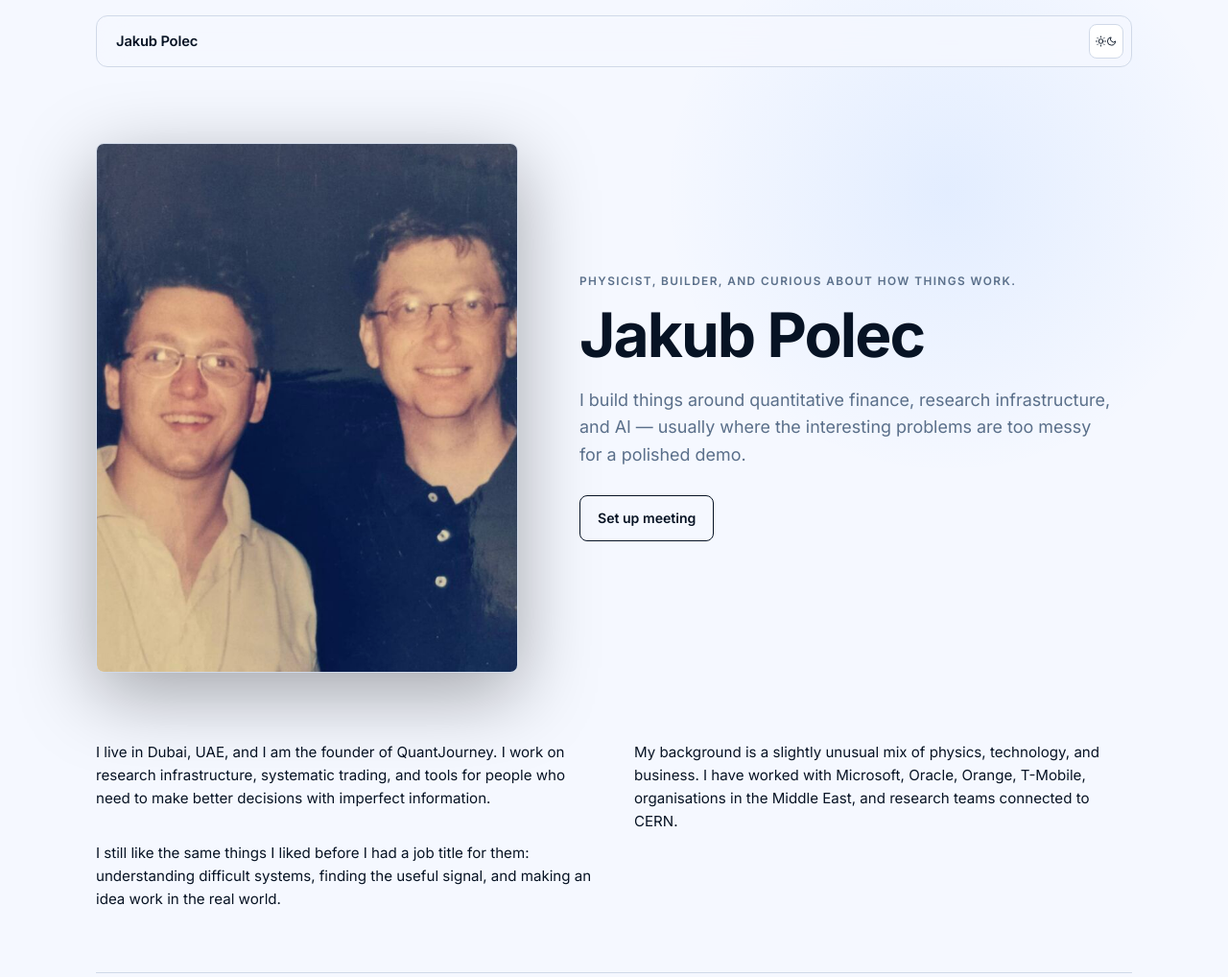
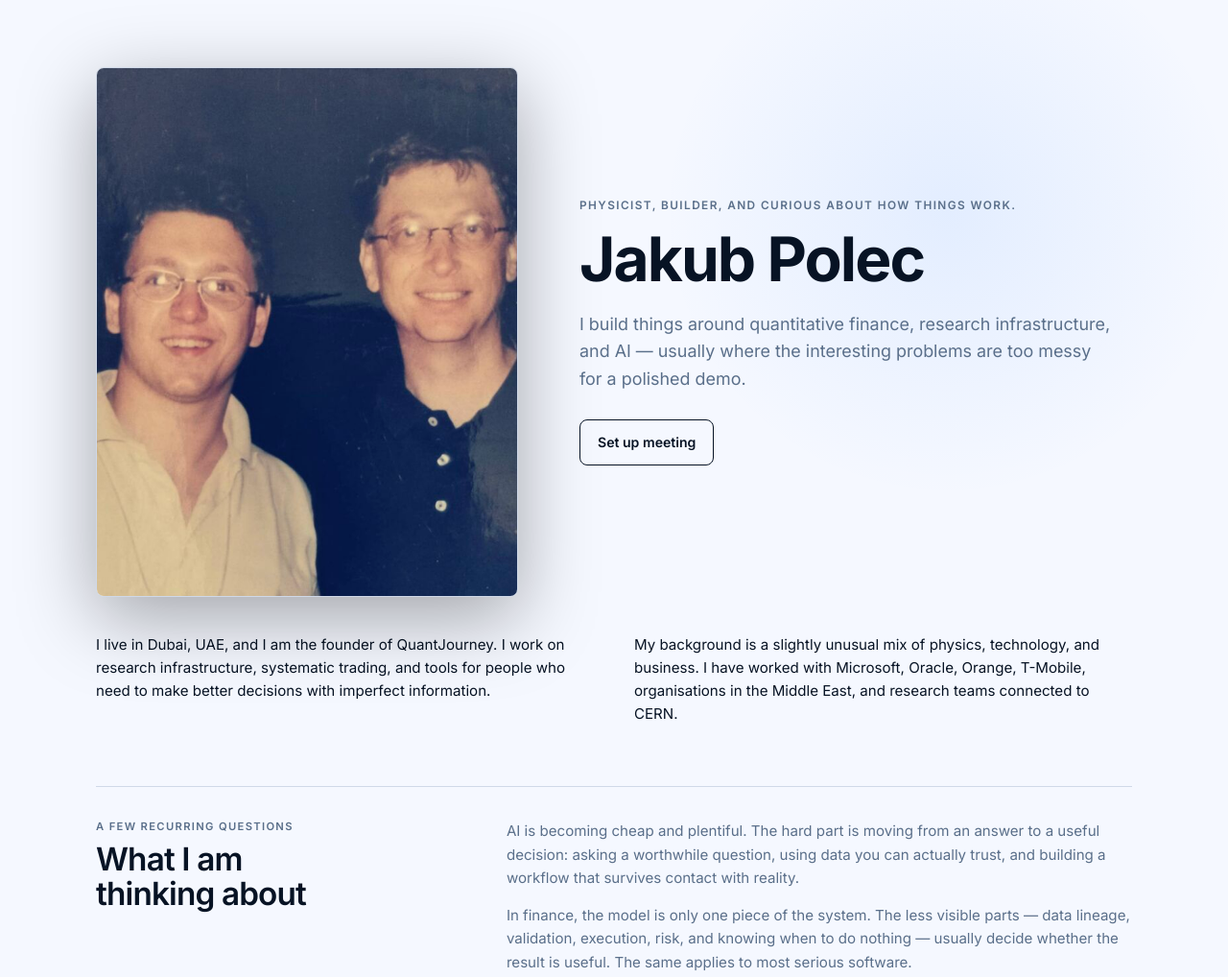
Before and after one commit to jpolec/jpolec.github.io, an Astro site: page / in a window 1280 px wide. Shown: the top 1018 px of the page at 96% size. Built offline with nearby package versions, Linux system fonts and the light colour scheme; Astro itself is replaced by a stand-in of ours.

Commit message:
Simplify single-page homepage layout

```diff
--- a/src/components/NavBar.astro
+++ /dev/null
@@ -1,119 +0,0 @@
----
----
-
-<nav class="nav-bar" aria-label="Main navigation">
-  <div class="nav-inner">
-    <a href="/" class="nav-logo">Jakub Polec</a>
-    <button class="theme-toggle" id="themeToggle" aria-label="Toggle theme">
-      <!-- Sun icon (shown in dark mode → click to switch to light) -->
-      <svg class="icon-sun" width="20" height="20" viewBox="0 0 24 24" fill="none" stroke="currentColor" stroke-width="2" stroke-linecap="round" stroke-linejoin="round">
-        <circle cx="12" cy="12" r="5" />
-        <line x1="12" y1="1" x2="12" y2="3" />
-        <line x1="12" y1="21" x2="12" y2="23" />
-        <line x1="4.22" y1="4.22" x2="5.64" y2="5.64" />
-        <line x1="18.36" y1="18.36" x2="19.78" y2="19.78" />
-        <line x1="1" y1="12" x2="3" y2="12" />
-        <line x1="21" y1="12" x2="23" y2="12" />
-        <line x1="4.22" y1="19.78" x2="5.64" y2="18.36" />
-        <line x1="18.36" y1="5.64" x2="19.78" y2="4.22" />
-      </svg>
-      <!-- Moon icon (shown in light mode → click to switch to dark) -->
-      <svg class="icon-moon" width="20" height="20" viewBox="0 0 24 24" fill="none" stroke="currentColor" stroke-width="2" stroke-linecap="round" stroke-linejoin="round">
-        <path d="M21 12.79A9 9 0 1 1 11.21 3 7 7 0 0 0 21 12.79z" />
-      </svg>
-    </button>
-  </div>
-</nav>
-
-<script>
-  const toggle = document.getElementById('themeToggle');
-  const html = document.documentElement;
-
-  if (toggle) {
-    toggle.addEventListener('click', function () {
-      const next = html.getAttribute('data-theme') === 'dark' ? 'light' : 'dark';
-      html.setAttribute('data-theme', next);
-      localStorage.setItem('theme', next);
-    });
-  }
-</script>
-
-<style>
-  .nav-bar {
-    position: fixed;
-    top: 0;
-    left: 0;
-    right: 0;
-    z-index: 100;
-    display: flex;
-    justify-content: center;
-    padding: 16px 20px;
-    pointer-events: none;
-  }
-
-  .nav-inner {
-    display: flex;
-    align-items: center;
-    justify-content: space-between;
-    width: min(1080px, 100%);
-    padding: 8px 8px 8px 20px;
-    border: 1px solid var(--line);
-    border-radius: 12px;
-    background: color-mix(in srgb, var(--page-bg) 78%, transparent);
-    backdrop-filter: blur(16px);
-    -webkit-backdrop-filter: blur(16px);
-    pointer-events: auto;
-    transition: background 300ms ease, border-color 300ms ease;
-  }
-
-  .nav-logo {
-    font-size: 0.92rem;
-    font-weight: 600;
-    text-decoration: none;
-    color: var(--ink);
-    letter-spacing: -0.01em;
-    transition: opacity 160ms ease;
-  }
-
-  .nav-logo:hover {
-    opacity: 0.7;
-  }
-
-  .theme-toggle {
-    display: flex;
-    align-items: center;
-    justify-content: center;
-    width: 36px;
-    height: 36px;
-    border: 1px solid var(--line);
-    border-radius: 8px;
-    background: var(--surface);
-    color: var(--ink);
-    cursor: pointer;
-    transition: background 200ms ease, border-color 200ms ease, transform 150ms ease;
-  }
-
-  .theme-toggle:hover {
-    background: var(--surface-strong);
-    border-color: var(--muted);
-    transform: scale(1.05);
-  }
-
-  .theme-toggle:active {
-    transform: scale(0.95);
-  }
-
-  /* Icon visibility based on theme */
-  [data-theme='dark'] .icon-sun {
-    display: block;
-  }
-  [data-theme='dark'] .icon-moon {
-    display: none;
-  }
-  [data-theme='light'] .icon-sun {
-    display: none;
-  }
-  [data-theme='light'] .icon-moon {
-    display: block;
-  }
-</style>
--- a/src/layouts/SimpleLayout.astro
+++ b/src/layouts/SimpleLayout.astro
@@ -41,15 +41,6 @@ const {
     <link rel="preconnect" href="https://fonts.gstatic.com" crossorigin />
     <link href="https://fonts.googleapis.com/css2?family=Inter:wght@400;500;600;700;800&display=swap" rel="stylesheet" />
 
-    <!-- Theme Script (inline to prevent FOUC) -->
-    <script is:inline>
-      (function () {
-        var saved = localStorage.getItem('theme');
-        var prefersDark = window.matchMedia('(prefers-color-scheme: dark)').matches;
-        var theme = saved || (prefersDark ? 'dark' : 'light');
-        document.documentElement.setAttribute('data-theme', theme);
-      })();
-    </script>
   </head>
   <body>
     <slot />
@@ -69,20 +60,6 @@ const {
     --accent-ink: #ffffff;
     --soft: #e8eef6;
     --glow: rgba(13, 110, 253, 0.08);
-  }
-
-  /* ── Dark theme ── */
-  [data-theme='dark'] {
-    --page-bg: #071324;
-    --surface: #0d1d33;
-    --surface-strong: #112844;
-    --ink: #f5f8ff;
-    --muted: #a9b8cc;
-    --line: #223b5d;
-    --accent: #65d6ff;
-    --accent-ink: #06111f;
-    --soft: #0a192d;
-    --glow: rgba(101, 214, 255, 0.06);
   }
 
   html {
--- a/src/pages/index.astro
+++ b/src/pages/index.astro
@@ -1,6 +1,5 @@
 ---
 import SimpleLayout from '../layouts/SimpleLayout.astro';
-import NavBar from '../components/NavBar.astro';
 
 const links = [
   {
@@ -45,8 +44,6 @@ const links = [
   title="Jakub Polec"
   description="Jakub Polec - physicist, founder of QuantJourney, and quantitative infrastructure builder."
 >
-  <NavBar />
-
   <main class="page-shell">
     <section class="hero" aria-labelledby="hero-title">
       <div class="hero-bg" aria-hidden="true"></div>
@@ -95,11 +92,6 @@ const links = [
         My background is a slightly unusual mix of physics, technology, and
         business. I have worked with Microsoft, Oracle, Orange, T-Mobile,
         organisations in the Middle East, and research teams connected to CERN.
-      </p>
-      <p>
-        I still like the same things I liked before I had a job title for them:
-        understanding difficult systems, finding the useful signal, and making
-        an idea work in the real world.
       </p>
     </section>
 
@@ -262,8 +254,8 @@ const links = [
     grid-template-columns: minmax(280px, 440px) minmax(0, 1fr);
     gap: clamp(28px, 5vw, 64px);
     align-items: center;
-    min-height: min(720px, calc(100vh - 84px));
-    padding: 88px 0 38px;
+    min-height: auto;
+    padding: 28px 0 24px;
   }
 
   .hero-bg {
@@ -434,7 +426,7 @@ const links = [
 
   /* ── Links Section ── */
   .links-section {
-    padding: 54px 0 20px;
+    padding: 30px 0 12px;
   }
 
   .links-section h2 {
```
